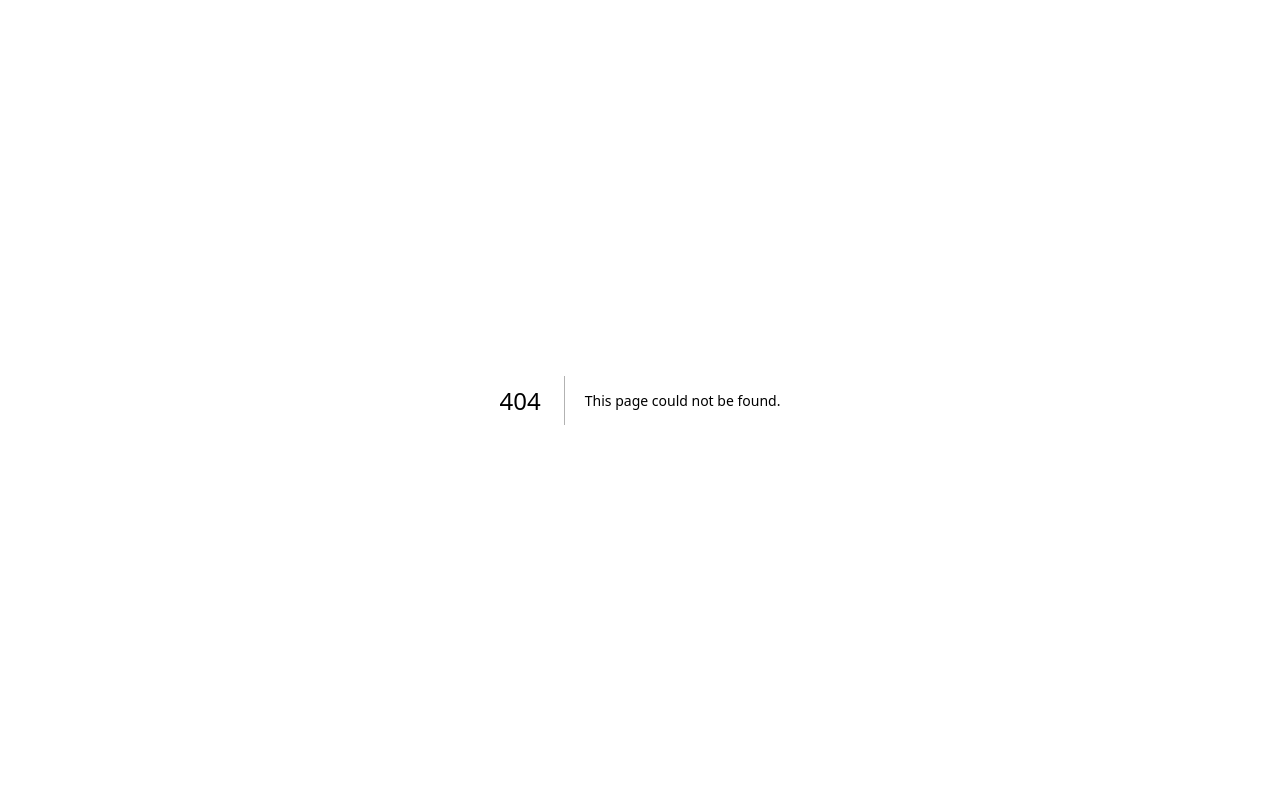
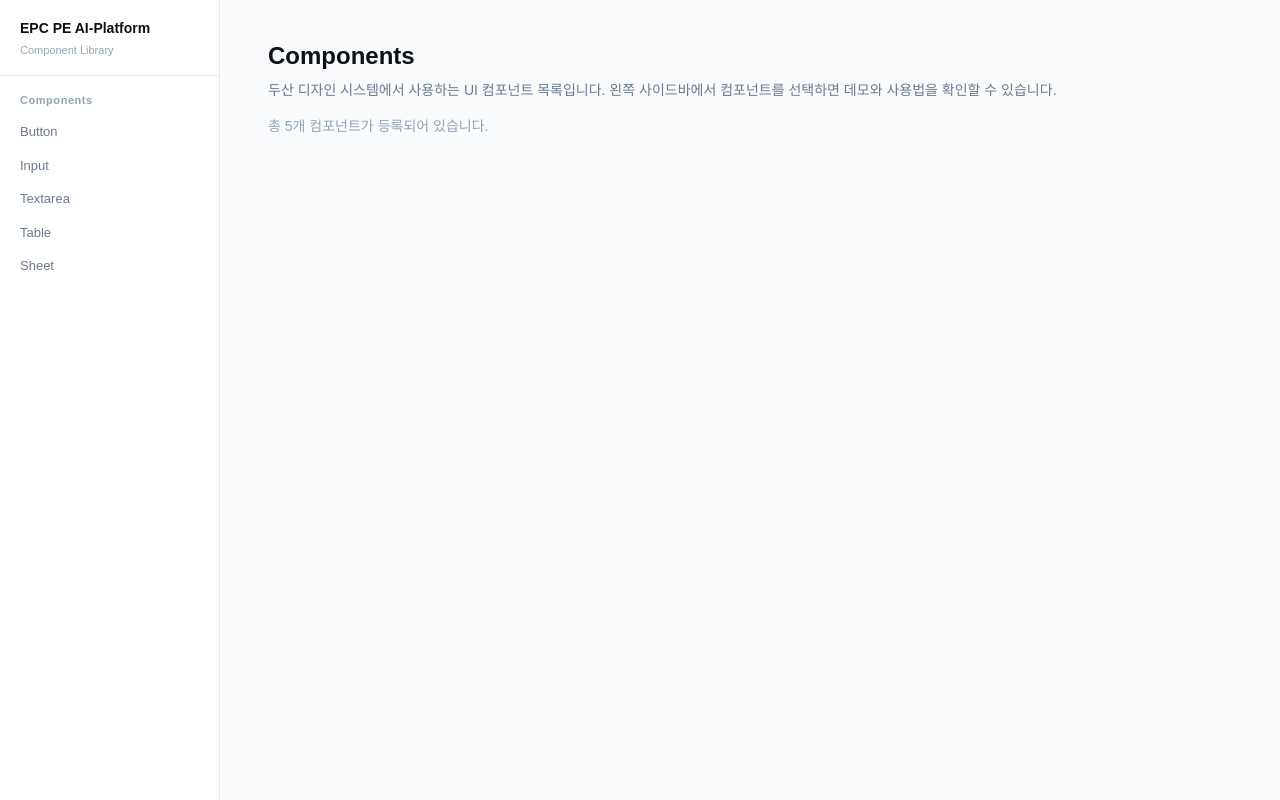
Before and after one commit to junseopsan/depe-aiplatform-frontend, a Next.js app: page /components in a window 1280 px wide. Before the commit this address had no page. Built offline with nearby package versions, Linux system fonts and the light colour scheme; a web font is replaced by a local one.

Commit message:
feat: 컴포넌트 문서 페이지 — 사이드바 네비게이션 + Table 데모
/components 경로에 shadcn 스타일 컴포넌트 문서 페이지 구현
사이드바에서 컴포넌트 선택 시 데모 표시

Co-Authored-By: Claude Opus 4.6 (1M context) <noreply@anthropic.com>

```diff
--- /dev/null
+++ b/src/app/components/[slug]/page.tsx
@@ -0,0 +1,43 @@
+import { notFound } from 'next/navigation'
+import { COMPONENT_REGISTRY } from '@/features/component-docs/data/registry'
+import { TableDemo } from '@/features/component-docs/demos/TableDemo'
+
+const DEMOS: Record<string, React.ComponentType> = {
+  table: TableDemo,
+}
+
+export default async function ComponentPage({
+  params,
+}: {
+  params: Promise<{ slug: string }>
+}) {
+  const { slug } = await params
+  const entry = COMPONENT_REGISTRY.find((c) => c.slug === slug)
+  if (!entry) notFound()
+
+  const Demo = DEMOS[slug]
+
+  return (
+    <div className="px-12 py-10">
+      {/* Title */}
+      <h1 className="text-2xl font-bold text-foreground">{entry.name}</h1>
+      <p className="mt-2 text-sm text-[var(--gray-500)]">{entry.description}</p>
+
+      {/* Preview */}
+      {Demo ? (
+        <div className="mt-8">
+          <h2 className="mb-4 text-xs font-semibold tracking-wider text-[var(--gray-400)]">
+            PREVIEW
+          </h2>
+          <div className="flex items-center justify-center border border-[var(--gray-200)] bg-card p-10">
+            <Demo />
+          </div>
+        </div>
+      ) : (
+        <div className="mt-8 border border-dashed border-[var(--gray-300)] px-6 py-12 text-center text-sm text-[var(--gray-400)]">
+          데모가 아직 준비되지 않았습니다.
+        </div>
+      )}
+    </div>
+  )
+}
--- /dev/null
+++ b/src/app/components/layout.tsx
@@ -0,0 +1,16 @@
+import { ComponentDocsSidebar } from '@/features/component-docs/components/ComponentDocsSidebar'
+
+export default function ComponentsLayout({
+  children,
+}: {
+  children: React.ReactNode
+}) {
+  return (
+    <div className="flex h-screen font-sans">
+      <ComponentDocsSidebar />
+      <main className="flex-1 overflow-y-auto bg-background">
+        {children}
+      </main>
+    </div>
+  )
+}
--- /dev/null
+++ b/src/app/components/page.tsx
@@ -0,0 +1,16 @@
+import { COMPONENT_REGISTRY } from '@/features/component-docs/data/registry'
+
+export default function ComponentsIndexPage() {
+  return (
+    <div className="px-12 py-10">
+      <h1 className="text-2xl font-bold text-foreground">Components</h1>
+      <p className="mt-2 text-sm text-[var(--gray-500)]">
+        두산 디자인 시스템에서 사용하는 UI 컴포넌트 목록입니다.
+        왼쪽 사이드바에서 컴포넌트를 선택하면 데모와 사용법을 확인할 수 있습니다.
+      </p>
+      <p className="mt-4 text-sm text-[var(--gray-400)]">
+        총 {COMPONENT_REGISTRY.length}개 컴포넌트가 등록되어 있습니다.
+      </p>
+    </div>
+  )
+}
--- /dev/null
+++ b/src/features/component-docs/components/ComponentDocsSidebar.tsx
@@ -0,0 +1,51 @@
+'use client'
+
+import Link from 'next/link'
+import { usePathname } from 'next/navigation'
+import { cn } from '@/lib/utils'
+import { COMPONENT_REGISTRY } from '../data/registry'
+
+export const ComponentDocsSidebar = () => {
+  const pathname = usePathname()
+
+  return (
+    <aside className="flex w-[220px] shrink-0 flex-col border-r border-[var(--gray-200)] bg-card">
+      {/* Logo */}
+      <div className="border-b border-[var(--gray-200)] px-5 py-4">
+        <Link href="/components" className="text-sm font-semibold text-foreground">
+          EPC PE AI-Platform
+        </Link>
+        <p className="mt-0.5 text-[11px] text-[var(--gray-400)]">Component Library</p>
+      </div>
+
+      {/* Nav */}
+      <nav className="flex-1 overflow-y-auto px-3 py-4">
+        <p className="mb-2 px-2 text-[11px] font-semibold tracking-wider text-[var(--gray-400)]">
+          Components
+        </p>
+        <ul className="flex flex-col gap-0.5">
+          {COMPONENT_REGISTRY.map((comp) => {
+            const href = `/components/${comp.slug}`
+            const active = pathname === href
+
+            return (
+              <li key={comp.slug}>
+                <Link
+                  href={href}
+                  className={cn(
+                    'block px-2 py-1.5 text-[13px]',
+                    active
+                      ? 'font-semibold text-foreground'
+                      : 'text-[var(--gray-500)] hover:text-foreground',
+                  )}
+                >
+                  {comp.name}
+                </Link>
+              </li>
+            )
+          })}
+        </ul>
+      </nav>
+    </aside>
+  )
+}
--- /dev/null
+++ b/src/features/component-docs/data/registry.ts
@@ -0,0 +1,13 @@
+export type ComponentEntry = {
+  slug: string
+  name: string
+  description: string
+}
+
+export const COMPONENT_REGISTRY: ComponentEntry[] = [
+  { slug: 'button', name: 'Button', description: '다양한 variant와 size를 지원하는 버튼' },
+  { slug: 'input', name: 'Input', description: '텍스트 입력 필드' },
+  { slug: 'textarea', name: 'Textarea', description: '여러 줄 텍스트 입력 필드' },
+  { slug: 'table', name: 'Table', description: '데이터 테이블' },
+  { slug: 'sheet', name: 'Sheet', description: '사이드 패널 오버레이 (Drawer)' },
+]
--- /dev/null
+++ b/src/features/component-docs/data/table-demo-data.ts
@@ -0,0 +1,16 @@
+export type Invoice = {
+  id: string
+  status: string
+  method: string
+  amount: number
+}
+
+export const INVOICES: Invoice[] = [
+  { id: 'INV001', status: 'Paid', method: 'Credit Card', amount: 250.00 },
+  { id: 'INV002', status: 'Pending', method: 'PayPal', amount: 150.00 },
+  { id: 'INV003', status: 'Unpaid', method: 'Bank Transfer', amount: 350.00 },
+  { id: 'INV004', status: 'Paid', method: 'Credit Card', amount: 450.00 },
+  { id: 'INV005', status: 'Paid', method: 'PayPal', amount: 550.00 },
+  { id: 'INV006', status: 'Pending', method: 'Bank Transfer', amount: 200.00 },
+  { id: 'INV007', status: 'Unpaid', method: 'Credit Card', amount: 300.00 },
+]
--- /dev/null
+++ b/src/features/component-docs/demos/TableDemo.tsx
@@ -0,0 +1,30 @@
+'use client'
+
+import { UiTable } from '@/components/ui/UiTable'
+import type { UiTableColumn, UiTableFilter } from '@/components/ui/UiTable'
+import { INVOICES, type Invoice } from '../data/table-demo-data'
+
+const columns: UiTableColumn<Invoice>[] = [
+  { key: 'id', header: 'Invoice', width: '140px', sortable: true, render: (row) => <span className="font-medium">{row.id}</span> },
+  { key: 'status', header: 'Status', sortable: true },
+  { key: 'method', header: 'Method', sortable: true },
+  { key: 'amount', header: 'Amount', align: 'right', sortable: true, render: (row) => `$${row.amount.toFixed(2)}` },
+]
+
+const filters: UiTableFilter<Invoice>[] = [
+  { label: 'Paid', predicate: (row) => row.status === 'Paid' },
+  { label: 'Pending', predicate: (row) => row.status === 'Pending' },
+  { label: 'Unpaid', predicate: (row) => row.status === 'Unpaid' },
+]
+
+export const TableDemo = () => (
+  <div className="w-full max-w-[650px]">
+    <UiTable
+      columns={columns}
+      data={INVOICES}
+      rowKey={(row) => row.id}
+      selectable
+      filters={filters}
+    />
+  </div>
+)
```
